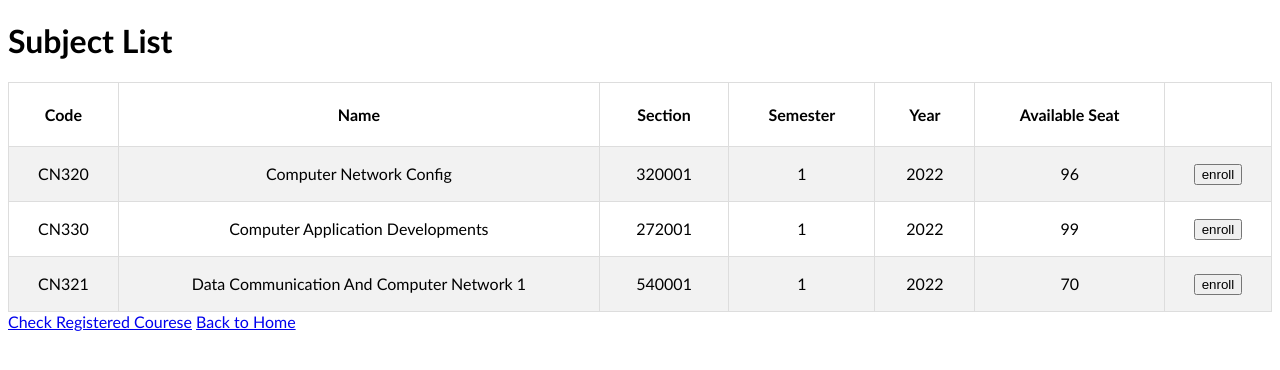
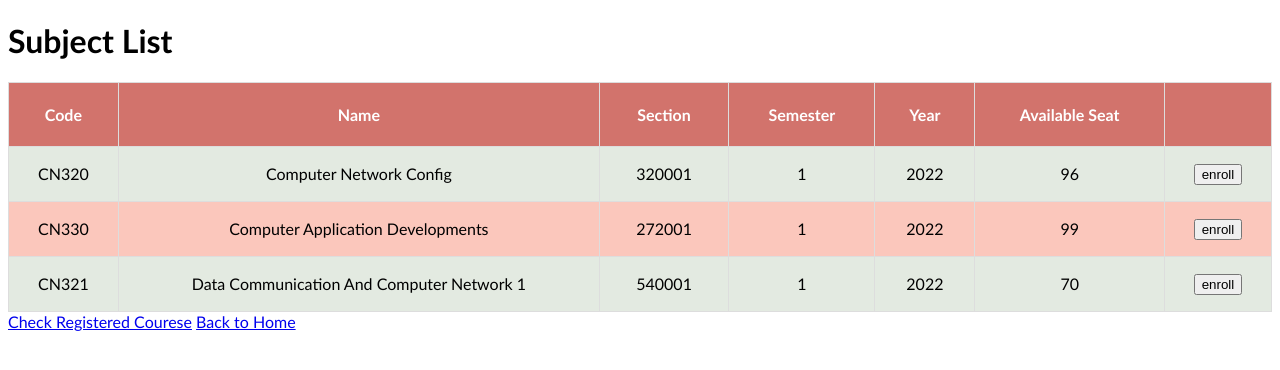
Before and after one commit to 6310611055/CN331-loginreg, a Django app: page /booking/ in a window 1280 px wide. Shown: the top 370 px of the page. Run offline with Django 4.2, Linux system fonts and the light colour scheme; a user stored in the database is signed in; data comes from the database, SQL or seed files in the repository; both versions use the stored data as it was after the commit.

Commit message:
ฮั่นแน่

```diff
--- a/loginreg/booking/templates/booking/index.html
+++ b/loginreg/booking/templates/booking/index.html
@@ -21,6 +21,8 @@
         text-align: center;
         text-align: center;
         padding: 22px;
+        background-color: #d2736c;
+        color: white;
 
     }
 
@@ -34,7 +36,11 @@
     }
 
     tr:nth-child(even) {
-        background-color: #f2f2f2;
+        background-color: #e3eae1;
+    }
+
+    tr:nth-child(odd) {
+        background-color: #fbc7bc;
     }
 </style>
 </head>
```
Also changed, not shown: loginreg/booking/templates/booking/withdraw.html (+9 -1 lines), loginreg/db.sqlite3.
